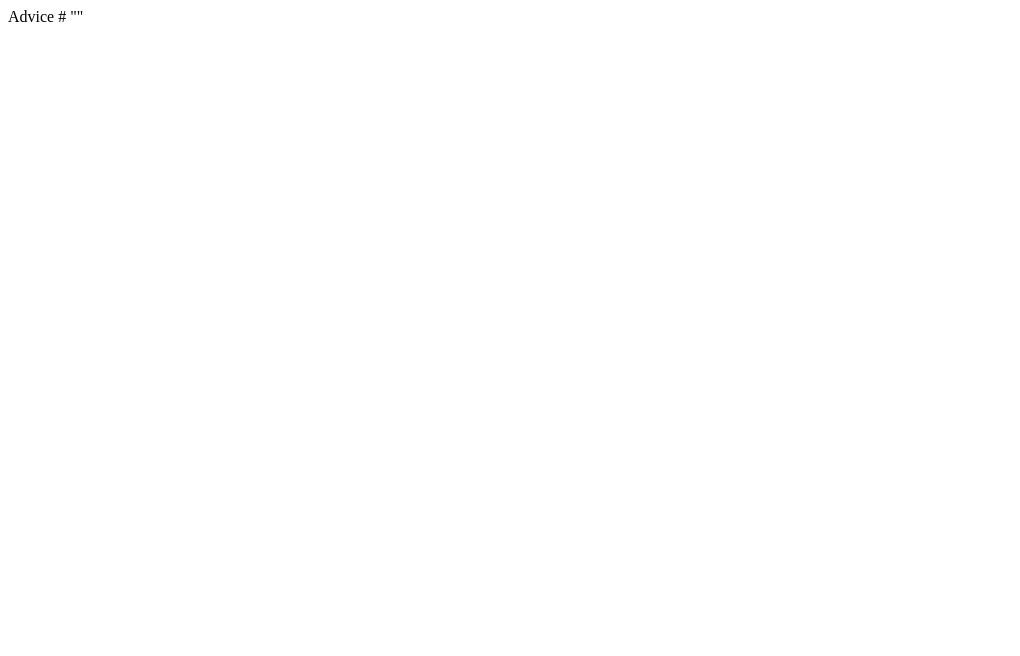
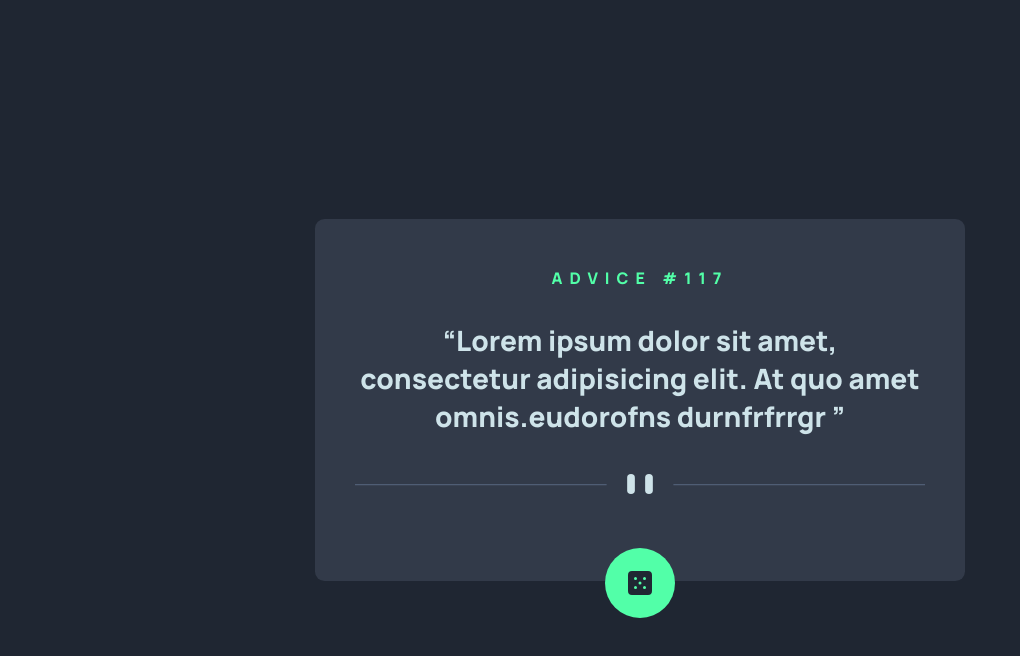
Before and after one commit to wan0805/Advice-generator-app-solution, a plain HTML site: page index.html in a window 1280 px wide. Shown: the whole page, without its empty margins (0-1020 px from the left). Drawn offline with Linux system fonts and the light colour scheme.

Commit message:
feat: " add style card advice"

```diff
--- a/index.html
+++ b/index.html
@@ -23,8 +23,30 @@
     <link rel="stylesheet" href="./src/styles/style.css" />
   </head>
   <body>
-    Advice #<!-- Advice ID goes here -->
+    <main class="main">
+      <h1 class="title">
+        Advice #<span class="advice">117</span>
+        <!-- Advice ID goes here -->
+      </h1>
 
-    "<!-- Advice text goes here -->"
+      <div class="information__container">
+        <p class="information">
+          <q class="information--quote"
+            >Lorem ipsum dolor sit amet, consectetur adipisicing elit. At quo
+            amet omnis.eudorofns durnfrfrrgr
+          </q>
+        </p>
+      </div>
+      <img
+        class="divider"
+        src="./src/images/pattern-divider-desktop.svg"
+        alt="image divider "
+      />
+      <div class="button__container">
+        <button class="button">
+          <img src="./src/images/icon-dice.svg" alt="icon dice" />
+        </button>
+      </div>
+    </main>
   </body>
 </html>
--- a/src/styles/style.css
+++ b/src/styles/style.css
@@ -0,0 +1,80 @@
+* {
+  margin: 0;
+  padding: 0;
+  box-sizing: border-box;
+}
+:root {
+  --Light-Cyan: hsl(193, 38%, 86%);
+  --Neon-Green: hsl(150, 100%, 66%);
+  --Grayish-Blue: hsl(217, 19%, 38%);
+  --Dark-Grayish-Blue: hsl(217, 19%, 24%);
+  --Dark-Blue: hsl(218, 23%, 16%);
+}
+html {
+  font-family: "Manrope", sans-serif;
+  font-weight: 800;
+}
+
+body {
+  max-width: 100%;
+  height: 100vh;
+  background-color: var(--Dark-Blue);
+  display: flex;
+  align-items: center;
+  justify-content: center;
+}
+.main {
+  max-width: 650px;
+  background-color: var(--Dark-Grayish-Blue);
+  border-radius: 0.6rem;
+  padding: 3rem 2.5rem;
+}
+.title {
+  text-align: center;
+  font-size: 1rem;
+  color: var(--Neon-Green);
+  text-transform: uppercase;
+  letter-spacing: 7px;
+  margin-bottom: 2rem;
+}
+.information__container {
+  width: 100%;
+  text-align: center;
+  color: var(--Light-Cyan);
+}
+.information--quote {
+  font-size: 28px;
+}
+.information--quote .information {
+  font-size: 16px;
+  line-height: 1.5;
+}
+.divider {
+  display: block;
+  width: 100%;
+  margin: 2.4rem 0;
+}
+.button__container {
+  width: 100%;
+  position: relative;
+}
+.button {
+  width: 70px;
+  height: 70px;
+  border-radius: 50%;
+  border: none;
+  background-color: var(--Neon-Green);
+  cursor: pointer;
+  transition: 700ms box-shadow;
+  display: flex;
+  align-items: center;
+  justify-content: center;
+  margin: 0 auto;
+  position: absolute;
+  left: 50%;
+  top: 15px;
+  transform: translate(-50%);
+}
+.button:hover {
+  box-shadow: 0 0 18px 5px var(--Neon-Green);
+}
```
